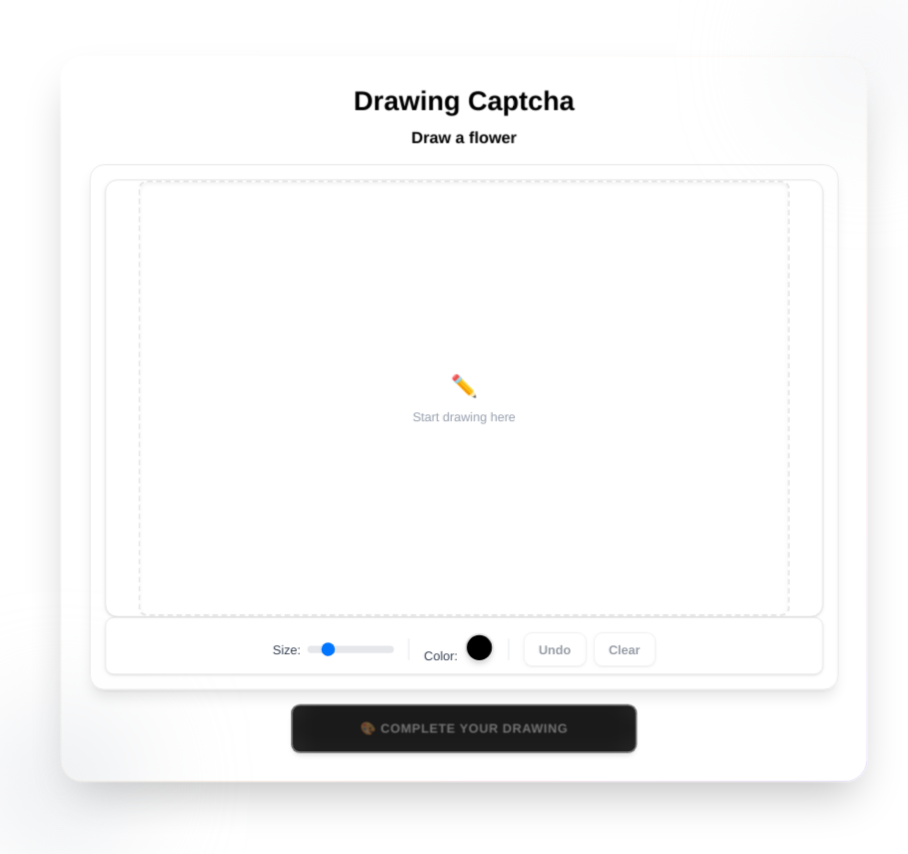
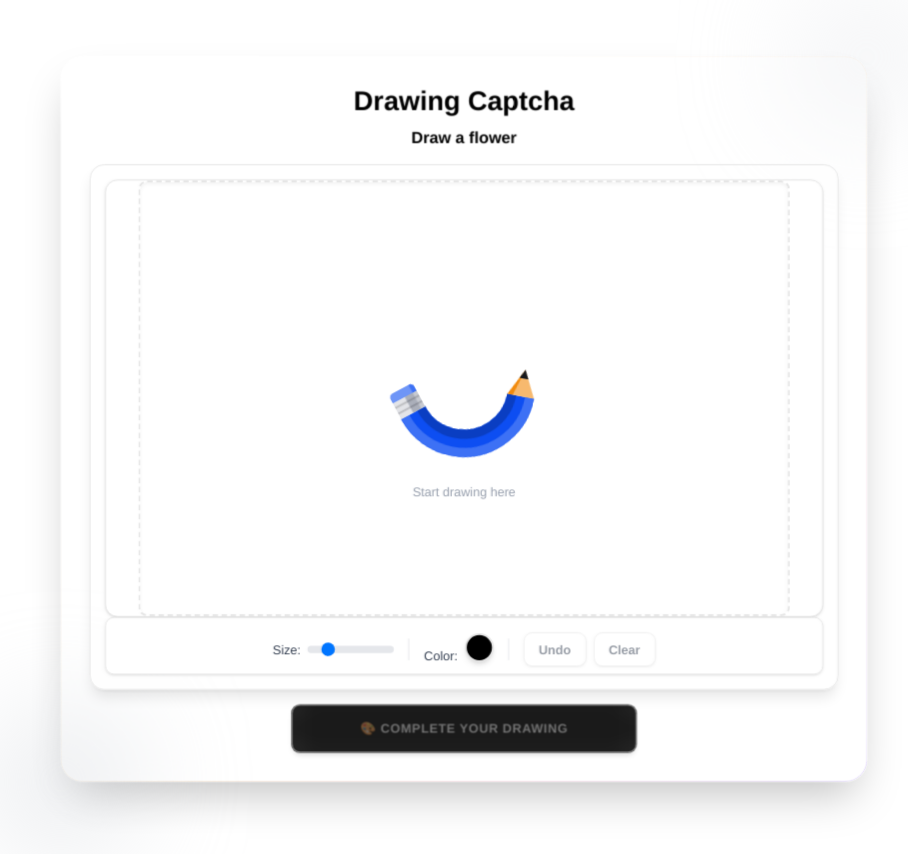
Before and after one commit to SpeedyGonzale5/game-captcha, a Next.js app: page /embed in a window 1280 px wide. Shown: the whole page, without its empty margins (176-1084 px from the left). Built offline with nearby package versions, Linux system fonts and the light colour scheme.

Commit message:
added spining loader to the captcha

```diff
--- a/src/app/globals.css
+++ b/src/app/globals.css
@@ -176,6 +176,109 @@ body {
   --color-sidebar-accent-foreground: var(--sidebar-accent-foreground);
   --color-sidebar-border: var(--sidebar-border);
   --color-sidebar-ring: var(--sidebar-ring);
+  @keyframes pencilBody1 {
+  from,
+	to {
+    stroke-dashoffset: 351.86;
+    transform: rotate(-90deg);
+    }
+  50% {
+    stroke-dashoffset: 150.8;
+    transform: rotate(-225deg);
+    }
+  }
+  @keyframes pencilBody2 {
+  from,
+	to {
+    stroke-dashoffset: 406.84;
+    transform: rotate(-90deg);
+    }
+  50% {
+    stroke-dashoffset: 174.36;
+    transform: rotate(-225deg);
+    }
+  }
+  @keyframes pencilBody3 {
+  from,
+	to {
+    stroke-dashoffset: 296.88;
+    transform: rotate(-90deg);
+    }
+  50% {
+    stroke-dashoffset: 127.23;
+    transform: rotate(-225deg);
+    }
+  }
+  @keyframes pencilEraser {
+  from,
+	to {
+    transform: rotate(-45deg) translate(49px,0);
+    }
+  50% {
+    transform: rotate(0deg) translate(49px,0);
+    }
+  }
+  @keyframes pencilEraserSkew {
+  from,
+	32.5%,
+	67.5%,
+	to {
+    transform: skewX(0);
+    }
+  35%,
+	65% {
+    transform: skewX(-4deg);
+    }
+  37.5%,
+	62.5% {
+    transform: skewX(8deg);
+    }
+  40%,
+	45%,
+	50%,
+	55%,
+	60% {
+    transform: skewX(-15deg);
+    }
+  42.5%,
+	47.5%,
+	52.5%,
+	57.5% {
+    transform: skewX(15deg);
+    }
+  }
+  @keyframes pencilPoint {
+  from,
+	to {
+    transform: rotate(-90deg) translate(49px,-30px);
+    }
+  50% {
+    transform: rotate(-225deg) translate(49px,-30px);
+    }
+  }
+  @keyframes pencilRotate {
+  from {
+    transform: translate(100px,100px) rotate(0);
+    }
+  to {
+    transform: translate(100px,100px) rotate(720deg);
+    }
+  }
+  @keyframes pencilStroke {
+  from {
+    stroke-dashoffset: 439.82;
+    transform: translate(100px,100px) rotate(-113deg);
+    }
+  50% {
+    stroke-dashoffset: 164.93;
+    transform: translate(100px,100px) rotate(-113deg);
+    }
+  75%,
+	to {
+    stroke-dashoffset: 439.82;
+    transform: translate(100px,100px) rotate(112deg);
+    }
+  }
 }
 
 @layer base {
@@ -186,3 +289,147 @@ body {
     @apply bg-background text-foreground;
   }
 }
+
+@keyframes pencilBody1 {
+  from,
+	to {
+    stroke-dashoffset: 351.86;
+    transform: rotate(-90deg);
+  }
+  50% {
+    stroke-dashoffset: 150.8;
+    transform: rotate(-225deg);
+  }
+}
+
+@keyframes pencilBody2 {
+  from,
+	to {
+    stroke-dashoffset: 406.84;
+    transform: rotate(-90deg);
+  }
+  50% {
+    stroke-dashoffset: 174.36;
+    transform: rotate(-225deg);
+  }
+}
+
+@keyframes pencilBody3 {
+  from,
+	to {
+    stroke-dashoffset: 296.88;
+    transform: rotate(-90deg);
+  }
+  50% {
+    stroke-dashoffset: 127.23;
+    transform: rotate(-225deg);
+  }
+}
+
+@keyframes pencilEraser {
+  from,
+	to {
+    transform: rotate(-45deg) translate(49px,0);
+  }
+  50% {
+    transform: rotate(0deg) translate(49px,0);
+  }
+}
+
+@keyframes pencilEraserSkew {
+  from,
+	32.5%,
+	67.5%,
+	to {
+    transform: skewX(0);
+  }
+  35%,
+	65% {
+    transform: skewX(-4deg);
+  }
+  37.5%,
+	62.5% {
+    transform: skewX(8deg);
+  }
+  40%,
+	45%,
+	50%,
+	55%,
+	60% {
+    transform: skewX(-15deg);
+  }
+  42.5%,
+	47.5%,
+	52.5%,
+	57.5% {
+    transform: skewX(15deg);
+  }
+}
+
+@keyframes pencilPoint {
+  from,
+	to {
+    transform: rotate(-90deg) translate(49px,-30px);
+  }
+  50% {
+    transform: rotate(-225deg) translate(49px,-30px);
+  }
+}
+
+@keyframes pencilRotate {
+  from {
+    transform: translate(100px,100px) rotate(0);
+  }
+  to {
+    transform: translate(100px,100px) rotate(720deg);
+  }
+}
+
+@keyframes pencilStroke {
+  from {
+    stroke-dashoffset: 439.82;
+    transform: translate(100px,100px) rotate(-113deg);
+  }
+  50% {
+    stroke-dashoffset: 164.93;
+    transform: translate(100px,100px) rotate(-113deg);
+  }
+  75%,
+	to {
+    stroke-dashoffset: 439.82;
+    transform: translate(100px,100px) rotate(112deg);
+  }
+}
+
+/* Apply animations to pencil elements */
+.pencil__stroke {
+  animation: pencilStroke 2s infinite ease-in-out;
+}
+
+.pencil__rotate {
+  animation: pencilRotate 2s infinite linear;
+}
+
+.pencil__body1 {
+  animation: pencilBody1 2s infinite ease-in-out;
+}
+
+.pencil__body2 {
+  animation: pencilBody2 2s infinite ease-in-out;
+}
+
+.pencil__body3 {
+  animation: pencilBody3 2s infinite ease-in-out;
+}
+
+.pencil__eraser {
+  animation: pencilEraser 2s infinite ease-in-out;
+}
+
+.pencil__eraser-skew {
+  animation: pencilEraserSkew 2s infinite ease-in-out;
+}
+
+.pencil__point {
+  animation: pencilPoint 2s infinite ease-in-out;
+}
--- a/src/components/games/DrawingGame.jsx
+++ b/src/components/games/DrawingGame.jsx
@@ -11,6 +11,7 @@ import { calculateDrawingHumanScore } from '@/lib/drawingAnalytics';
 import { generateSessionId } from '@/lib/securityAnalytics';
 import { cn } from '@/lib/utils';
 import { ShineBorder } from "@/components/magicui/shine-border";
+import { Component as Loader1 } from "@/components/loader-1";
 
 export default function DrawingGame({
   onVerified,
@@ -291,6 +292,7 @@ export default function DrawingGame({
               onDrawingUpdate={handleDrawingUpdate}
               onDrawingComplete={handleDrawingComplete}
               className="mx-auto relative rounded-lg"
+              placeholderComponent={gameState === 'prompt' ? <Loader1 /> : null}
             />
           </div>
 
--- /dev/null
+++ b/src/components/loader-1.jsx
@@ -0,0 +1,78 @@
+import { useState } from "react";
+
+export const Component = () => {
+  const [count, setCount] = useState(0);
+
+  return (
+      <svg
+          xmlns="http://www.w3.org/2000/svg"
+          height="200px"
+          width="200px"
+          viewBox="0 0 200 200"
+          className="pencil">
+          <defs>
+              <clipPath id="pencil-eraser">
+                  <rect height="30" width="30" ry="5" rx="5"></rect>
+              </clipPath>
+          </defs>
+          <circle
+              transform="rotate(-113,100,100)"
+              strokeLinecap="round"
+              strokeDashoffset="439.82"
+              strokeDasharray="439.82 439.82"
+              strokeWidth="2"
+              stroke="currentColor"
+              fill="none"
+              r="70"
+              className="pencil__stroke"></circle>
+          <g transform="translate(100,100)" className="pencil__rotate">
+              <g fill="none">
+                  <circle
+                      transform="rotate(-90)"
+                      strokeDashoffset="402"
+                      strokeDasharray="402.12 402.12"
+                      strokeWidth="30"
+                      stroke="hsl(223,90%,50%)"
+                      r="64"
+                      className="pencil__body1"></circle>
+                  <circle
+                      transform="rotate(-90)"
+                      strokeDashoffset="465"
+                      strokeDasharray="464.96 464.96"
+                      strokeWidth="10"
+                      stroke="hsl(223,90%,60%)"
+                      r="74"
+                      className="pencil__body2"></circle>
+                  <circle
+                      transform="rotate(-90)"
+                      strokeDashoffset="339"
+                      strokeDasharray="339.29 339.29"
+                      strokeWidth="10"
+                      stroke="hsl(223,90%,40%)"
+                      r="54"
+                      className="pencil__body3"></circle>
+              </g>
+              <g transform="rotate(-90) translate(49,0)" className="pencil__eraser">
+                  <g className="pencil__eraser-skew">
+                      <rect height="30" width="30" ry="5" rx="5" fill="hsl(223,90%,70%)"></rect>
+                      <rect
+                          clipPath="url(#pencil-eraser)"
+                          height="30"
+                          width="5"
+                          fill="hsl(223,90%,60%)"></rect>
+                      <rect height="20" width="30" fill="hsl(223,10%,90%)"></rect>
+                      <rect height="20" width="15" fill="hsl(223,10%,70%)"></rect>
+                      <rect height="20" width="5" fill="hsl(223,10%,80%)"></rect>
+                      <rect height="2" width="30" y="6" fill="hsla(223,10%,10%,0.2)"></rect>
+                      <rect height="2" width="30" y="13" fill="hsla(223,10%,10%,0.2)"></rect>
+                  </g>
+              </g>
+              <g transform="rotate(-90) translate(49,-30)" className="pencil__point">
+                  <polygon points="15 0,30 30,0 30" fill="hsl(33,90%,70%)"></polygon>
+                  <polygon points="15 0,6 30,0 30" fill="hsl(33,90%,50%)"></polygon>
+                  <polygon points="15 0,20 10,10 10" fill="hsl(223,10%,10%)"></polygon>
+              </g>
+          </g>
+      </svg>
+  );
+};
--- a/src/components/ui/DrawingCanvas.jsx
+++ b/src/components/ui/DrawingCanvas.jsx
@@ -11,6 +11,7 @@ const DrawingCanvas = forwardRef(({
   onDrawingComplete,
   brushSize = 3,
   brushColor = '#000000',
+  placeholderComponent = null,
   className = ""
 }, ref) => {
   const canvasRef = useRef(null);
@@ -267,11 +268,9 @@ const DrawingCanvas = forwardRef(({
       />
 
       {!hasDrawn && (
-        <div className="absolute inset-0 flex items-center justify-center pointer-events-none">
-          <div className="text-gray-400 text-center">
-            <div className="text-2xl mb-2">✏️</div>
-            <div className="text-sm">Start drawing here</div>
-          </div>
+        <div className="absolute inset-0 flex flex-col items-center justify-center pointer-events-none">
+          {placeholderComponent || <div className="text-2xl mb-2">✏️</div>}
+          <div className="text-gray-400 text-sm mt-2">Start drawing here</div>
         </div>
       )}
     </motion.div>
```
